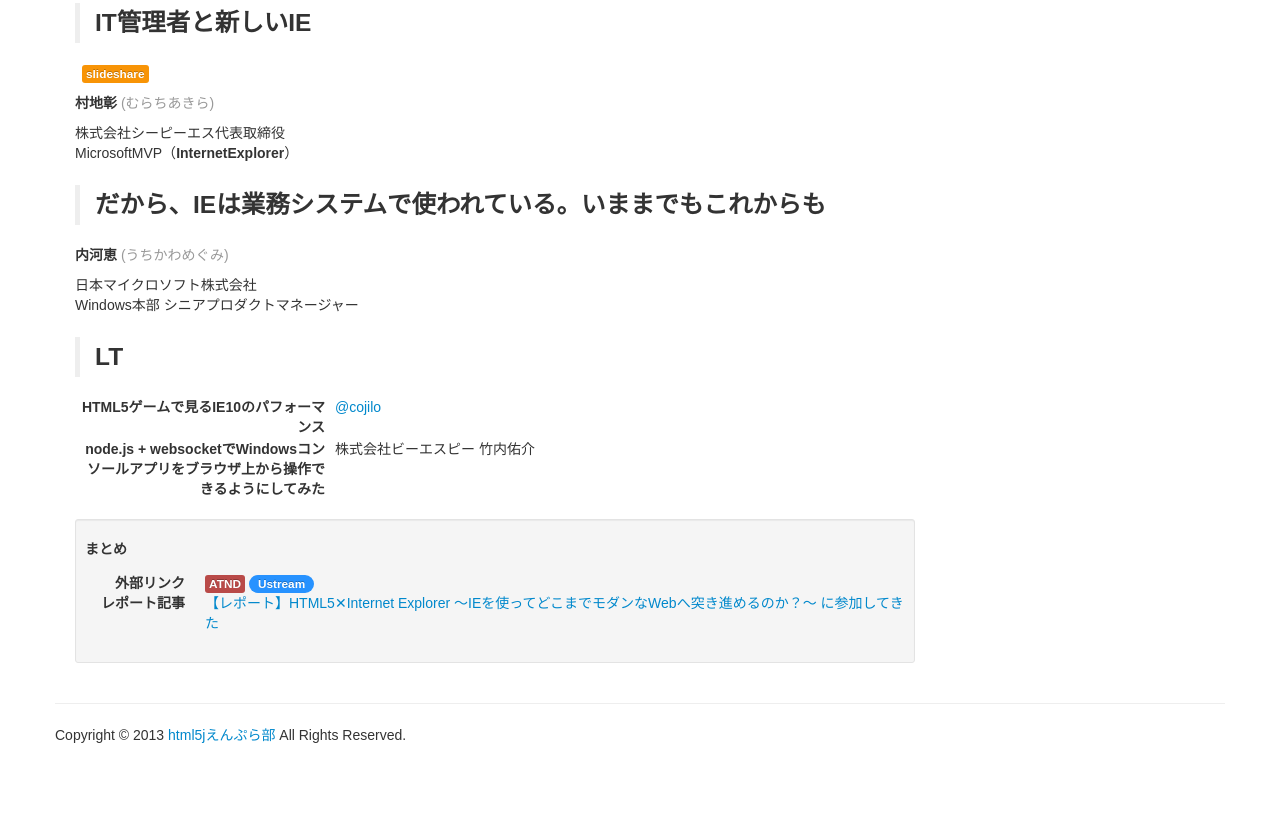
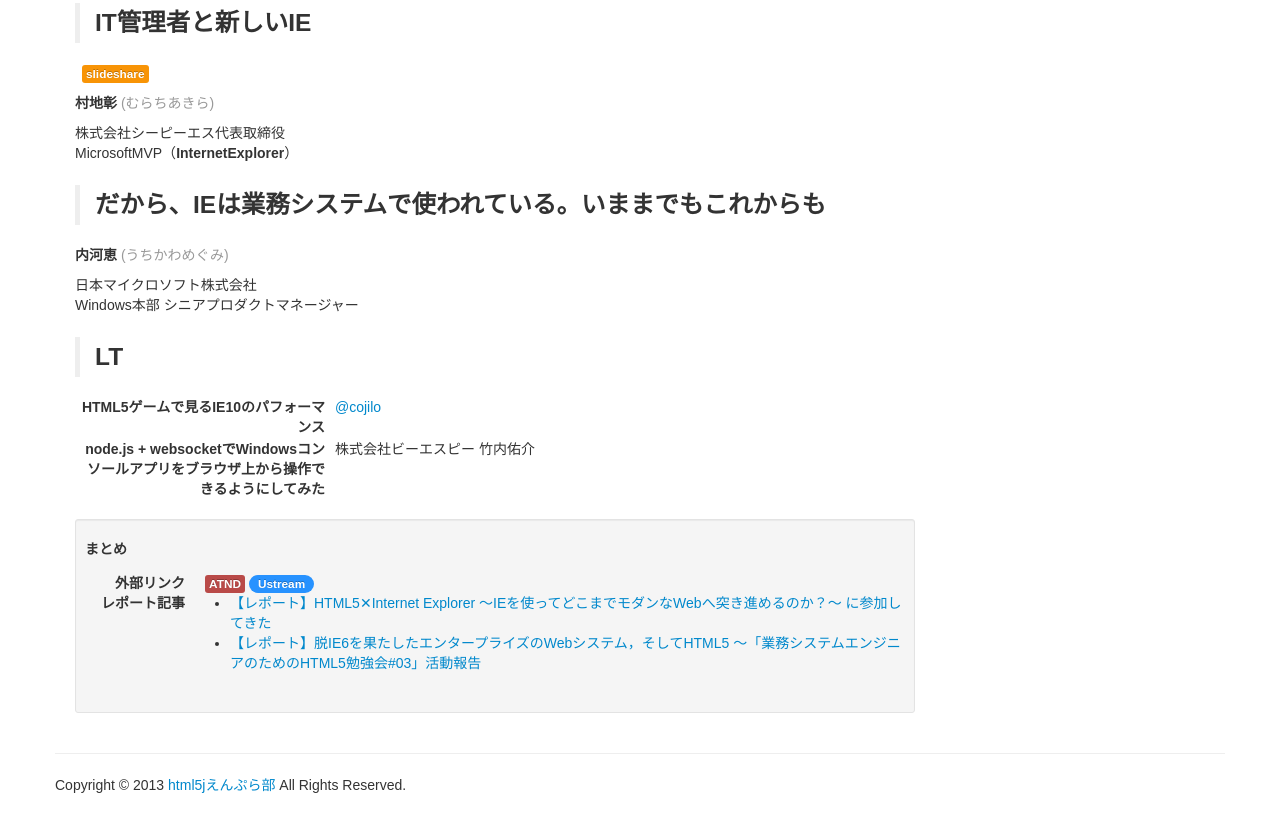
Before and after one commit to html5bizj/www.html5biz.org, a website: page posts/event/2013-08-01-html53.html in a window 1280 px wide. Shown: the part 957-1788 px from the top of the page. Before the commit the page ends 1752 px from the top, so only its background shows below. Drawn offline with nearby package versions, Linux system fonts and the light colour scheme.

Commit message:
gihyo川田さんのレポート追加

```diff
--- a/posts/event/2013-08-01-html53.html
+++ b/posts/event/2013-08-01-html53.html
@@ -256,8 +256,15 @@
 		</dd>
 		<dt>レポート記事</dt>
 		<dd>
-			<a href="http://dev.classmethod.jp/client-side/browser/report-html5biz/" target="_blank">【レポート】HTML5✕Internet Explorer 〜IEを使ってどこまでモダンなWebへ突き進めるのか？〜 に参加してきた</a>
-		</dd>
+			<ul>
+				<li>
+					<a href="http://dev.classmethod.jp/client-side/browser/report-html5biz/" target="_blank">【レポート】HTML5✕Internet Explorer 〜IEを使ってどこまでモダンなWebへ突き進めるのか？〜 に参加してきた</a>
+				</li>
+				<li>
+					<a href="http://gihyo.jp/news/report/2013/08/0901" target="_blank">【レポート】脱IE6を果たしたエンタープライズのWebシステム，そしてHTML5 ～「業務システムエンジニアのためのHTML5勉強会#03」活動報告</a>
+				</li>
+			</ul>
+		</dt>
 	</dl>
 </div>
 
```
